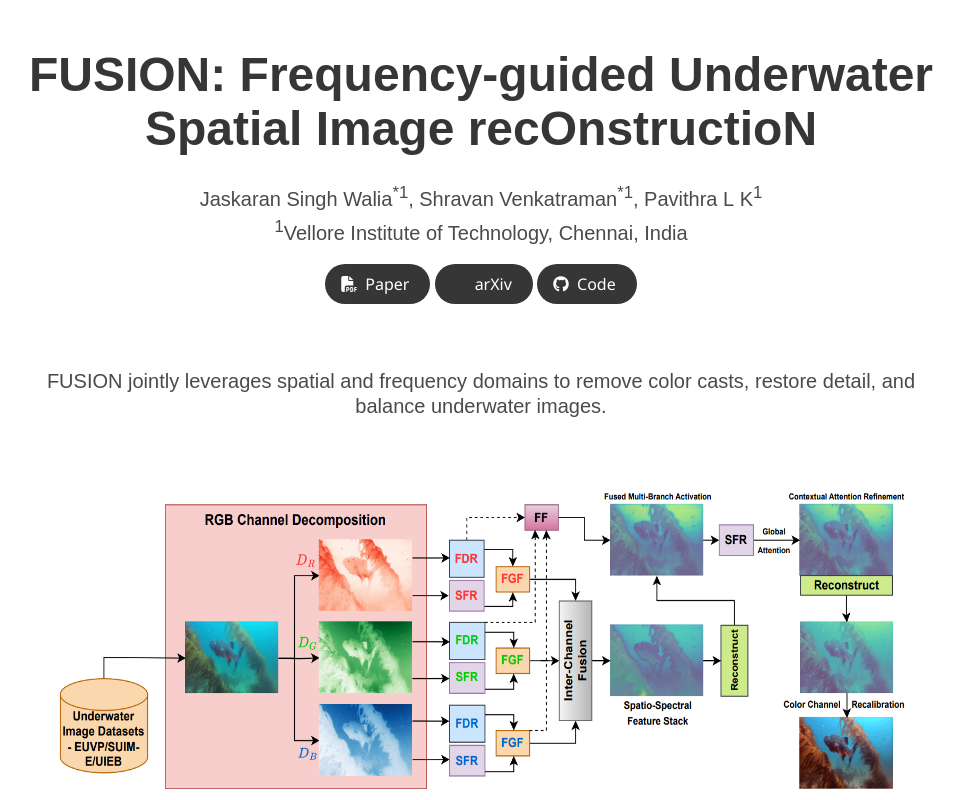
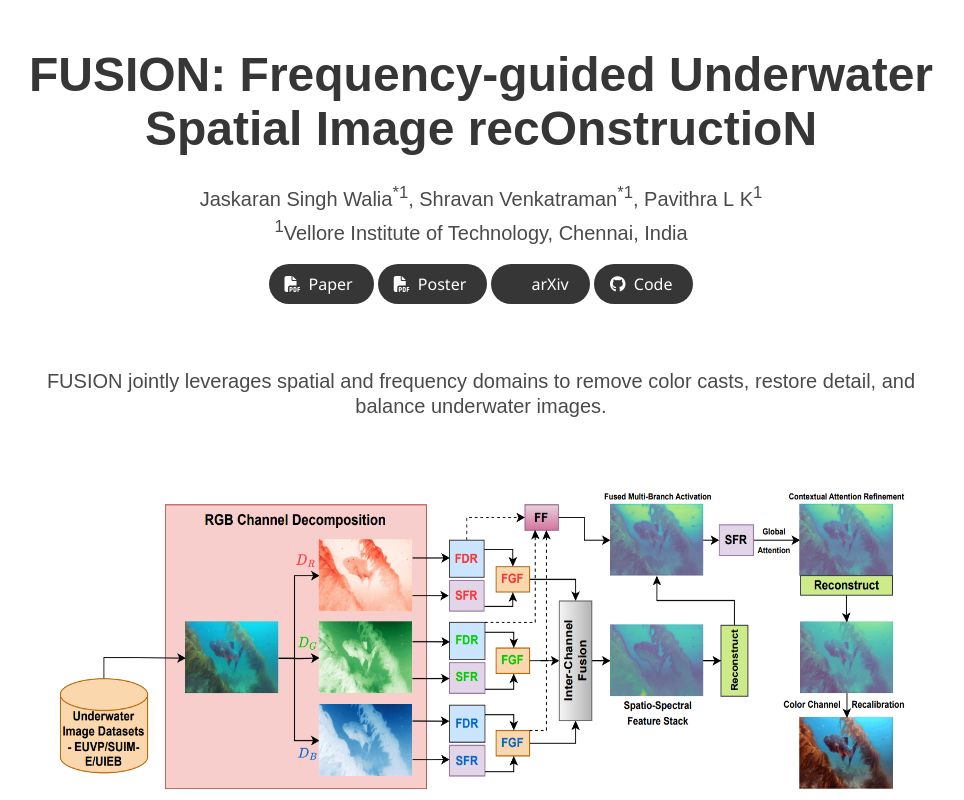
Before and after one commit to shravan-18/FUSION, a plain HTML site: page index.html in a window 1280 px wide. Shown: the top 800 px of the page, without its empty margins (159-1123 px from the left). Drawn offline with nearby package versions, Linux system fonts and the light colour scheme; some icons are missing; a web font is replaced by a local one.

Commit message:
Added poster placeholder

```diff
--- a/index.html
+++ b/index.html
@@ -69,6 +69,15 @@
                     <i class="fas fa-file-pdf"></i>
                   </span>
                   <span>Paper</span>
+                </a>
+              </span>
+              <!-- Poster Link. -->
+              <span class="link-block">
+                <a href="#" class="external-link button is-normal is-rounded is-dark">
+                  <span class="icon">
+                    <i class="fas fa-file-pdf"></i>
+                  </span>
+                  <span>Poster</span>
                 </a>
               </span>
               <!-- arXiv Link. -->
```
